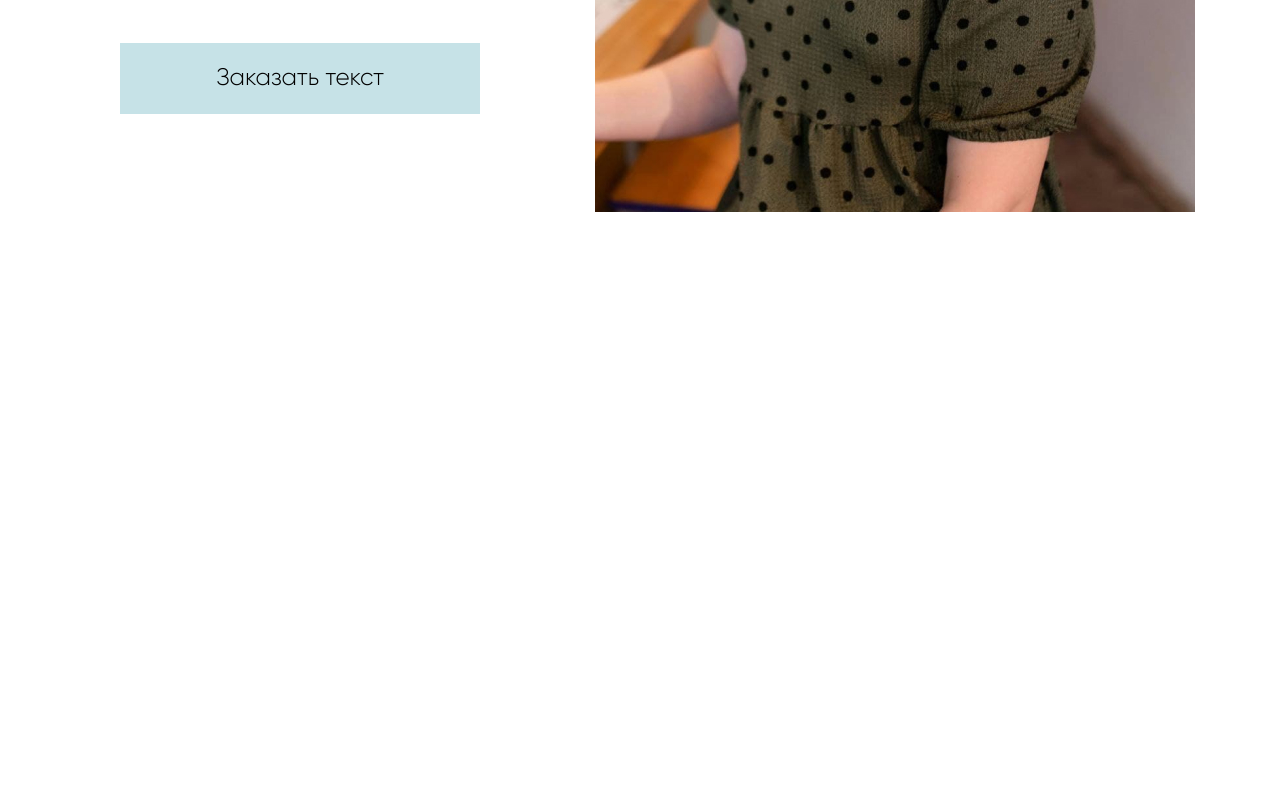
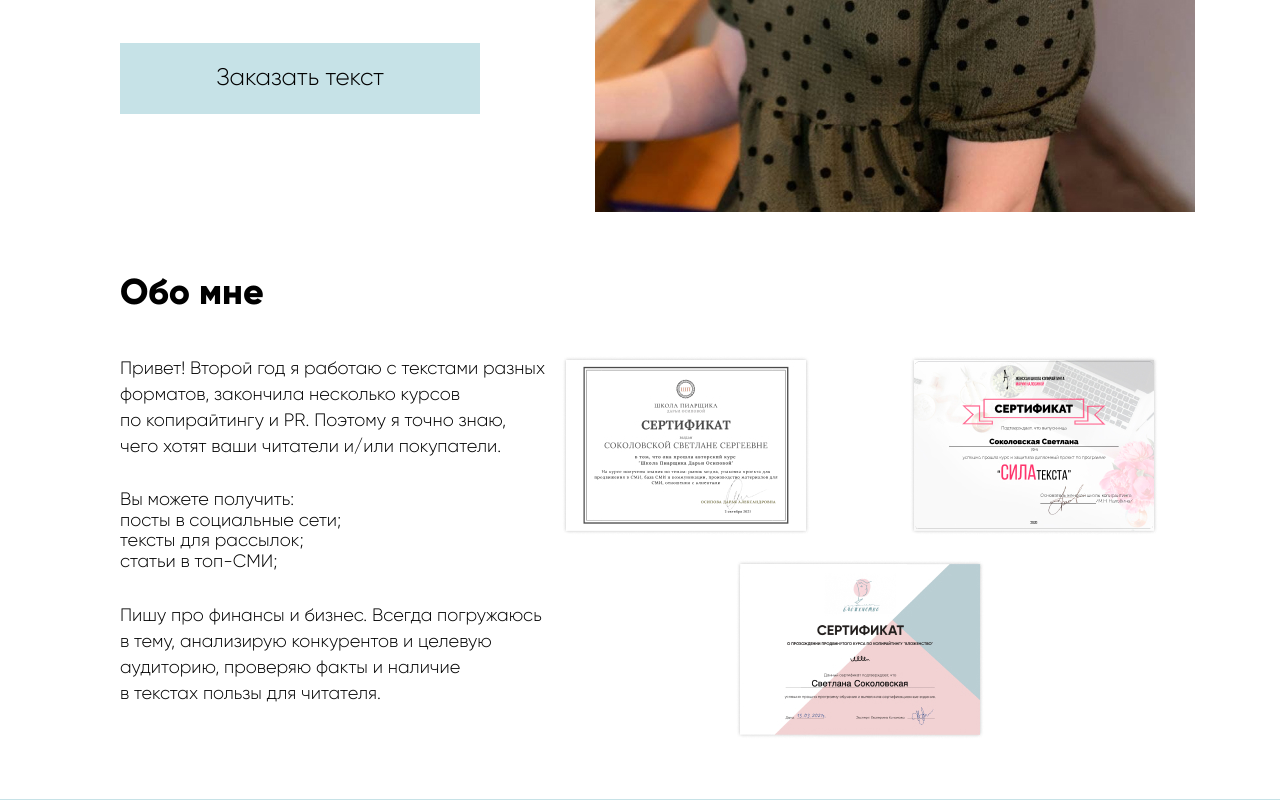
Before and after one commit to helpMeRise/sokolovskaya-copywriter, a website: page src/index.html in a window 1280 px wide. Shown: the part 498-1298 px from the top of the page. Before the commit the page ends 800 px from the top, so only its background shows below. Drawn offline with Linux system fonts and the light colour scheme; files that its build step writes are made by us from their sources; files whose address does not match are found by name.

Commit message:
Сверстал вторую секцию для деÐсктопа

```diff
--- a/src/index.html
+++ b/src/index.html
@@ -51,5 +51,34 @@
   </div>
 </section>
 
+<section class="section about">
+  <div class="container about__container">
+    <h2 class="section__title about__title">Обо мне</h2>
+    <div class="about__content">
+      <div class="about__info">
+        <p class="about__text">Привет! Второй год я работаю с текстами разных форматов, закончила несколько курсов <br> по копирайтингу и PR. Поэтому я точно знаю, чего хотят ваши читатели и/или покупатели.</p>
+        <ul class="about__list">Вы можете получить:
+          <li class="about__item">посты в социальные сети;</li>
+          <li class="about__item">тексты для рассылок;</li>
+          <li class="about__item">статьи в топ-СМИ;</li>
+        </ul>
+        <p class="about__text">Пишу про финансы и бизнес. Всегда погружаюсь в тему, анализирую конкурентов и целевую аудиторию, проверяю факты и наличие <br> в текстах пользы для читателя.</p>
+      </div>
+      <ul class="about__images">
+        <li class="about__image">
+          <img src="img/about/cert_1.jpg" alt="" class="about__certificate">
+        </li>
+        <li class="about__image">
+          <img src="img/about/cert_2.jpg" alt="" class="about__certificate">
+        </li>
+        <li class="about__image">
+          <img src="img/about/cert_3.jpg" alt="" class="about__certificate">
+        </li>
+      </ul>
+    </div>
+
+  </div>
+</section>
+
 </body>
 </html>
--- /dev/null
+++ b/src/sass/components/_about.sass
@@ -0,0 +1,21 @@
+.about
+  padding: 30px 0 0
+  &__container
+    padding-bottom: 60px
+    border-bottom: 1px solid $add-color
+  &__content
+    display: flex
+    justify-content: space-between
+  &__info
+    display: flex
+    flex-direction: column
+    max-width: 428px
+    gap: 30px
+  &__text
+    line-height: 26px
+  &__images
+    display: flex
+    flex-wrap: wrap
+    justify-content: center
+    gap: 25px 100px
+    max-width: 600px
--- a/src/sass/components/_hero.sass
+++ b/src/sass/components/_hero.sass
@@ -5,7 +5,7 @@
     flex-direction: column
     align-content: space-between
     flex-wrap: wrap
-    max-height: 600px
+    max-height: 740px
   &__title
     font-weight: 800
     font-size: 37px
@@ -99,7 +99,7 @@
     width: 30px
     height: 30px
     display: block
-    transition: 1s
+    transition: 0.2s
     &:after
       display: none
     &_tg
@@ -110,7 +110,7 @@
       background: url('../img/hero/wa.svg')
     @media (min-width: 1000px)
       &:hover
-        transform: scale(1.2) rotate(360deg)
+        transform: scale(1.3)
 
   @media (max-width: 1200px)
     margin-bottom: 100px
--- a/src/sass/index.sass
+++ b/src/sass/index.sass
@@ -3,3 +3,4 @@
 @import "components/fonts"
 @import "components/global"
 @import "components/hero"
+@import "components/about"
```
Also changed, not shown: dist/css/index.css, dist/css/index.min.css, dist/img/about/cert_1.avif (added), dist/img/about/cert_1.jpg (added), dist/img/about/cert_1.webp (added), dist/img/about/cert_2.avif (added), dist/img/about/cert_2.jpg (added), dist/img/about/cert_2.webp (added), dist/img/about/cert_3.avif (added), dist/img/about/cert_3.jpg (added), dist/img/about/cert_3.webp (added), dist/img/feedback/twelveth.jpg (deleted), dist/index.html, src/img/about/cert_1.jpg (added), 2 more files.
